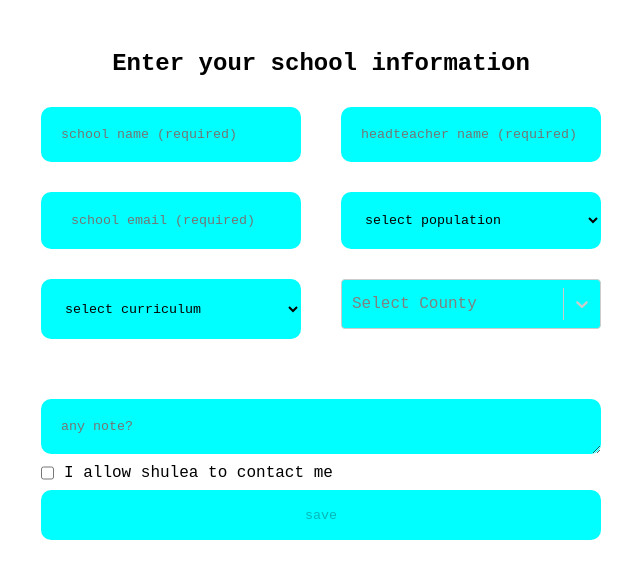
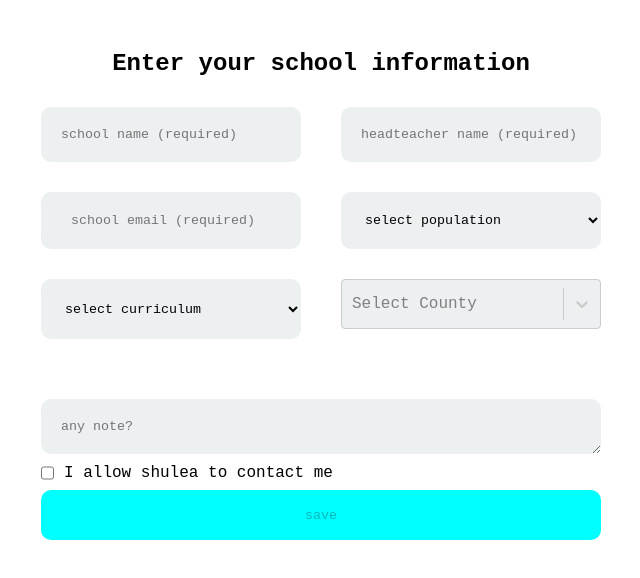
Before and after one commit to muiam/shulea-fronted, a React (Vite) app: page /signup-my-school in a window 1280 px wide. Shown: the top 578 px of the page, without its empty margins (319-959 px from the left). Built offline with nearby package versions, Linux system fonts and the light colour scheme.

Commit message:
changing input backgrounds to grey

```diff
--- a/src/components/auth/RequestPasswordReset.tsx
+++ b/src/components/auth/RequestPasswordReset.tsx
@@ -163,10 +163,11 @@ function RequestPasswordReset() {
               <label htmlFor="email">email</label>
               <input
                 style={{
-                  width: "300px",
+                  width: "100%",
                   padding: "10px",
-                  background: "aqua",
+                  background: "#ecf0f1",
                   borderRadius: "8px",
+                  height: "50px",
                 }}
                 placeholder="eg abc @gmail.com"
                 required
@@ -183,7 +184,7 @@ function RequestPasswordReset() {
                 onClick={handleReset}
                 style={{
                   background: "aqua",
-                  width: "100px",
+                  width: "100%",
                   height: "50px",
                 }}
               >
--- a/src/components/auth/SchoolSignupForm.tsx
+++ b/src/components/auth/SchoolSignupForm.tsx
@@ -137,6 +137,7 @@ const SchoolSignupForm = () => {
                   placeholder="school name (required)"
                   name="school name"
                   className="add-input"
+                  style={{ background: "#ecf0f1" }}
                 />
               </div>
               <div className="add-form">
@@ -147,6 +148,7 @@ const SchoolSignupForm = () => {
                   placeholder="headteacher name (required)"
                   name="full-name"
                   className="add-input"
+                  style={{ background: "#ecf0f1" }}
                 />
               </div>
               <div className="add-form">
@@ -154,7 +156,7 @@ const SchoolSignupForm = () => {
                   style={{
                     width: "100%",
                     textIndent: "10px",
-                    background: "aqua",
+                    background: "#ecf0f1",
                     borderRadius: "10px",
                   }}
                   type="email"
@@ -168,6 +170,7 @@ const SchoolSignupForm = () => {
 
               <div className="add-form">
                 <select
+                  style={{ background: "#ecf0f1" }}
                   name=""
                   id=""
                   onChange={(e) => setSelectedPopulation(e.target.value)}
@@ -188,6 +191,9 @@ const SchoolSignupForm = () => {
               </div>
               <div className="add-form">
                 <select
+                  style={{
+                    background: "#ecf0f1",
+                  }}
                   name="curriculum"
                   id=""
                   onChange={(e) => setSelectedCurriculum(e.target.value)}
@@ -213,7 +219,7 @@ const SchoolSignupForm = () => {
                   styles={{
                     control: (baseStyles) => ({
                       ...baseStyles,
-                      background: "aqua",
+                      background: "#ecf0f1",
                       height: "50px",
                     }),
                   }}
@@ -231,7 +237,7 @@ const SchoolSignupForm = () => {
                     styles={{
                       control: (baseStyles) => ({
                         ...baseStyles,
-                        background: "aqua",
+                        background: "#ecf0f1",
                         height: "50px",
                       }),
                     }}
@@ -250,7 +256,7 @@ const SchoolSignupForm = () => {
                     styles={{
                       control: (baseStyles) => ({
                         ...baseStyles,
-                        background: "aqua",
+                        background: "#ecf0f1",
                         height: "50px",
                       }),
                     }}
@@ -266,7 +272,7 @@ const SchoolSignupForm = () => {
                 id=""
                 rows={1}
                 placeholder="any note?"
-                style={{ marginBottom: "10px" }}
+                style={{ marginBottom: "10px", background: "#ecf0f1" }}
               ></textarea>
             </div>
 
--- a/src/components/auth/loginComponent.tsx
+++ b/src/components/auth/loginComponent.tsx
@@ -203,8 +203,8 @@ function loginComponent() {
                   width: "100%",
                   padding: "10px",
                   height: "50px",
-                  background: "aqua",
                   borderRadius: "8px",
+                  background: "#ecf0f1",
                   textIndent: "10px",
                 }}
                 placeholder=" eg abc@gmail.com"
@@ -223,7 +223,7 @@ function loginComponent() {
                   width: "100%",
                   padding: "10px",
                   height: "50px",
-                  background: "aqua",
+                  background: "#ecf0f1",
                   borderRadius: "8px",
                   textIndent: "10px",
                 }}
```
